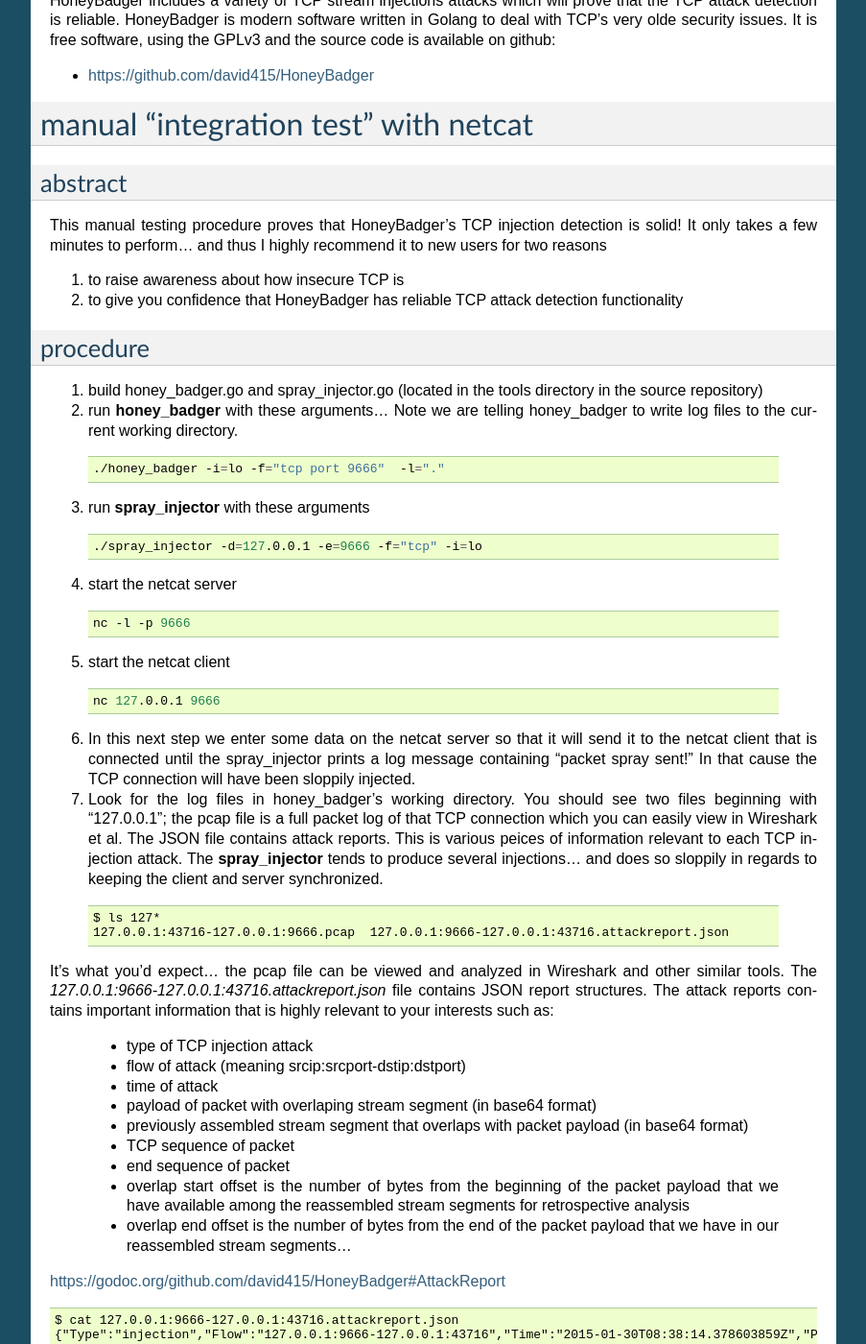
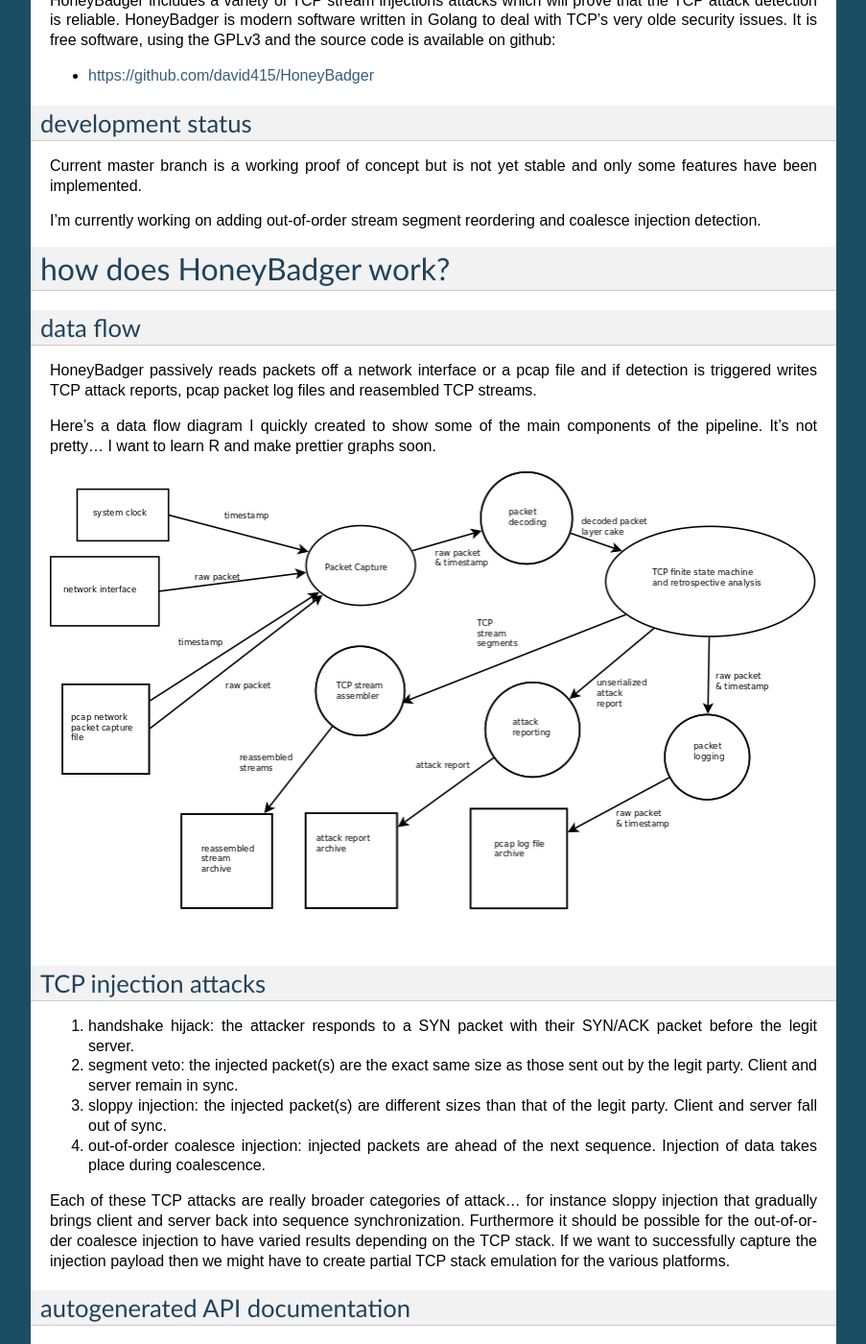
Before and after one commit to david415/HoneyBadger_docs, a Sphinx documentation site: the page built from source/index.rst, in a window 1280 px wide and 1400 px high, scrolled down 481 px. Shown: the whole window at 96% size, without its empty margins (198-1101 px from the left). Built offline with Sphinx 7.4.7, drawn with Linux system fonts in a browser that asks for light colours; some of the changed text lies outside the part shown.

Commit message:
Add dfd image and tcp attack category enumeration

```diff
--- a/source/index.rst
+++ b/source/index.rst
@@ -22,6 +22,55 @@
 It is free software, using the GPLv3 and the source code is available on github:
 
 * https://github.com/david415/HoneyBadger
+
+
+development status
+------------------
+
+Current master branch is a working proof of concept but is not yet stable and
+only some features have been implemented.
+
+I'm currently working on adding out-of-order stream segment reordering
+and coalesce injection detection.
+
+
+how does HoneyBadger work?
+==========================
+
+
+data flow
+---------
+
+HoneyBadger passively reads packets off a network interface or a pcap file and if detection is triggered writes
+TCP attack reports, pcap packet log files and reasembled TCP streams.
+
+Here's a data flow diagram I quickly created to show some of the main components of the pipeline.
+It's not pretty... I want to learn R and make prettier graphs soon.
+
+.. image:: images/honeybadger_dfd1.png
+|
+
+TCP injection attacks
+---------------------
+
+1. handshake hijack: the attacker responds to a SYN packet with their SYN/ACK packet before the legit server.
+
+2. segment veto: the injected packet(s) are the exact same size as those sent out by the legit party. Client and server remain in sync.
+
+3. sloppy injection: the injected packet(s) are different sizes than that of the legit party. Client and server fall out of sync.
+
+4. out-of-order coalesce injection: injected packets are ahead of the next sequence. Injection of data takes place during coalescence.
+
+Each of these TCP attacks are really broader categories of attack... for instance sloppy injection that gradually brings client and server back
+into sequence synchronization. Furthermore it should be possible for the out-of-order coalesce injection to have varied results depending on the
+TCP stack. If we want to successfully capture the injection payload then we might have to create partial TCP stack emulation for the various
+platforms.
+
+
+autogenerated API documentation
+-------------------------------
+https://godoc.org/github.com/david415/HoneyBadger
+
 
 
 manual "integration test" with netcat
```
Also changed, not shown: source/images/honeybadger_dfd1.png (added).
